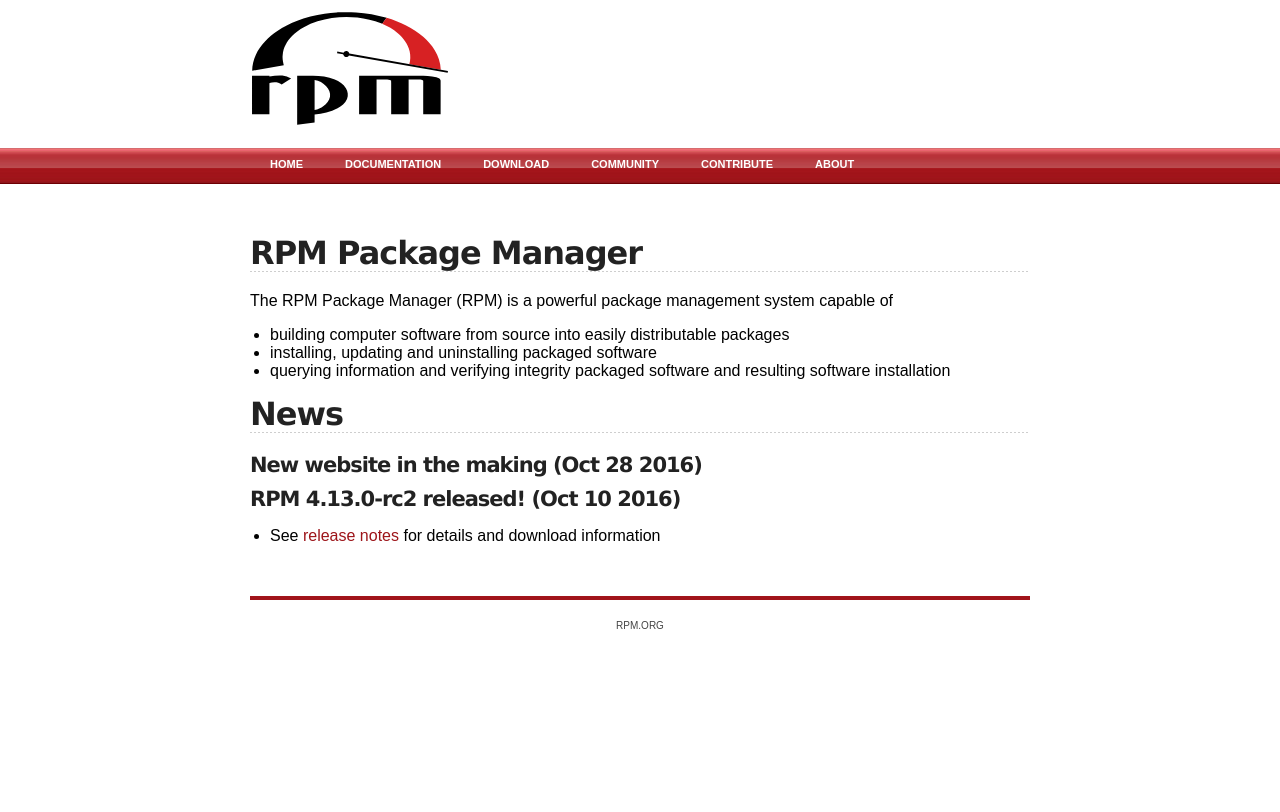
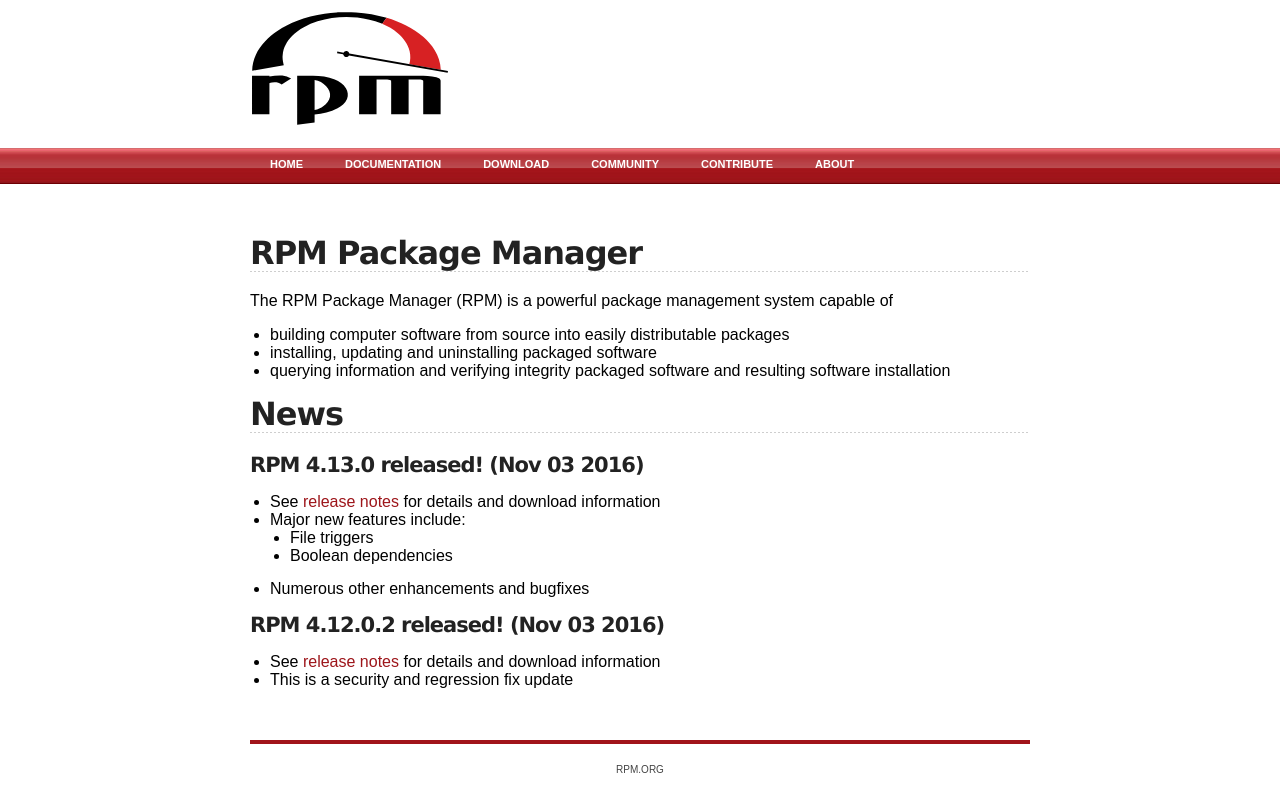
Before and after one commit to rpm-software-management/rpm-web, a Jekyll site: the page built from index.md, in a window 1280 px wide. Shown: the top 812 px of the page. Built offline with Jekyll 4.4.1, drawn with Linux system fonts in a browser that asks for light colours.

```diff
--- a/index.md
+++ b/index.md
@@ -15,7 +15,13 @@ capable of
 
 ## News
 
-#### New website in the making (Oct 28 2016)
+#### RPM 4.13.0 released! (Nov 03 2016)
+* See [release notes]( wiki/Releases/4.13.0) for details and download information
+* Major new features include:
+  * File triggers
+  * Boolean dependencies
+* Numerous other enhancements and bugfixes
 
-#### RPM 4.13.0-rc2 released! (Oct 10 2016)
-* See [release notes]( wiki/Releases/4.13.0) for details and download information
+#### RPM 4.12.0.2 released! (Nov 03 2016)
+* See [release notes]( wiki/Releases/4.12.0.2) for details and download information
+* This is a security and regression fix update
```
Also changed, not shown: timeline.md (+11 -0 lines).
